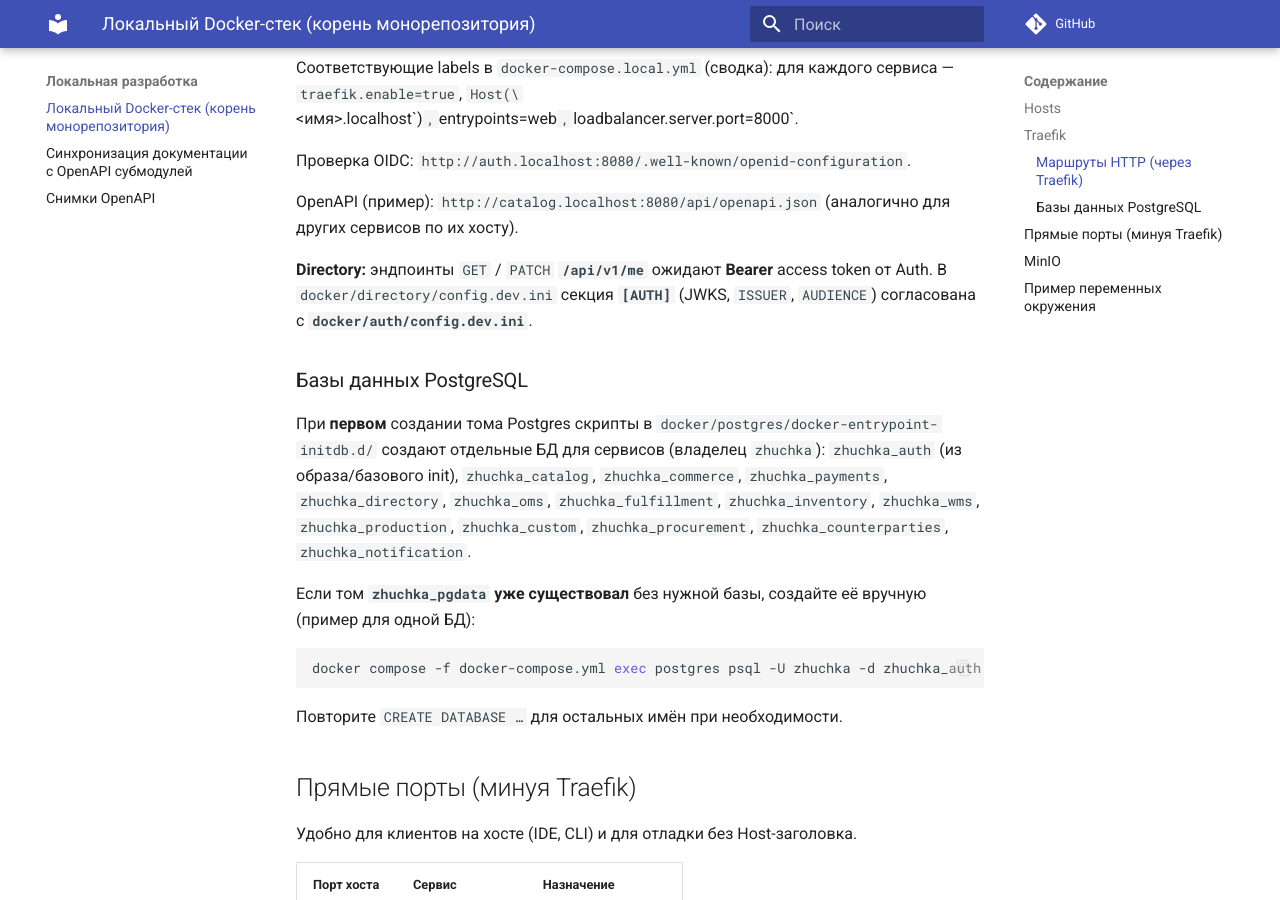
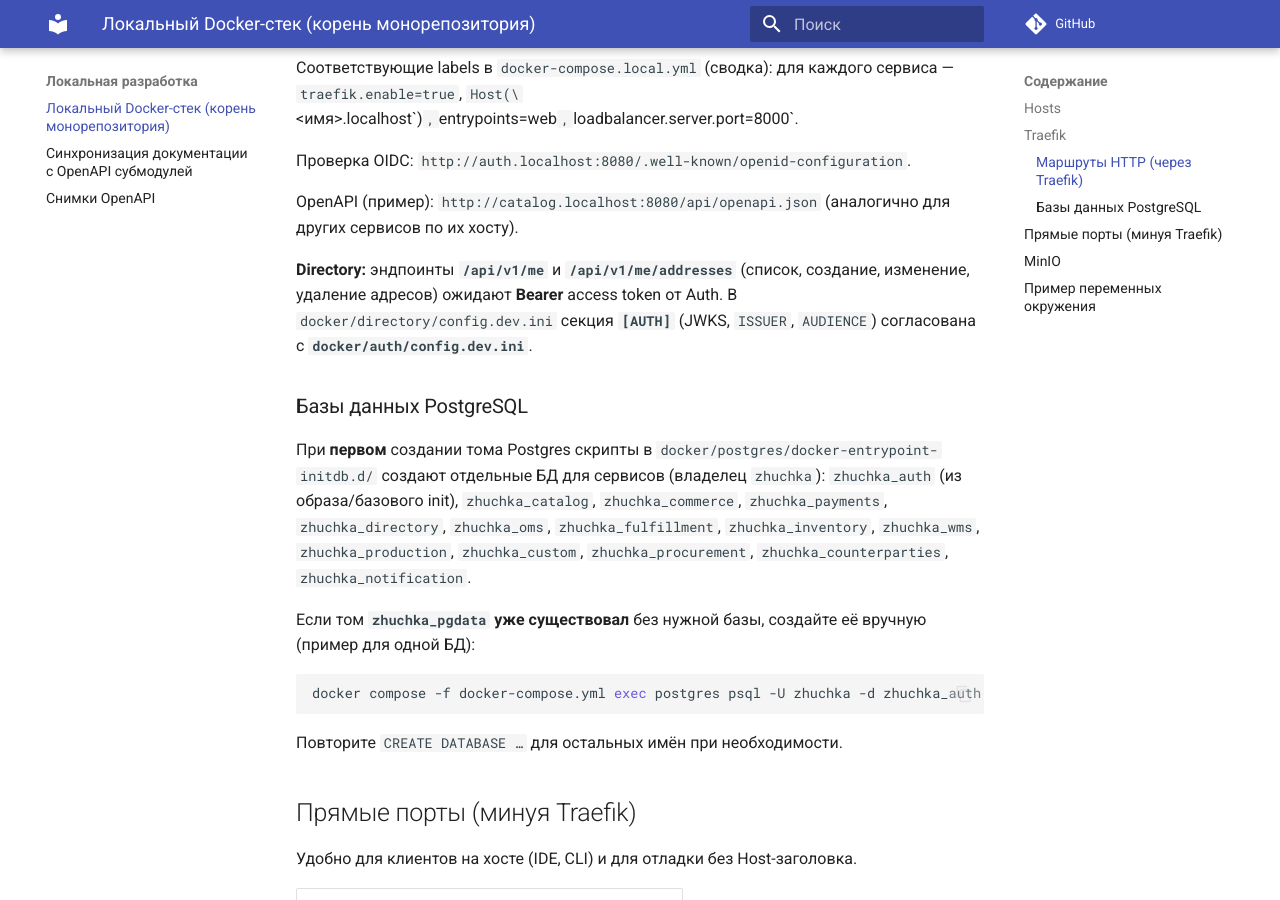
Before and after one commit to ZhuchkaTriplesix/ZhuchkaKeyboards, an MkDocs documentation site: the page built from docs/docker-local.md, in a window 1280 px wide and 900 px high, scrolled down 1921 px. Built offline with MkDocs 1.6.1 and Material for MkDocs 9.7.7, drawn with Linux system fonts in a browser that asks for light colours; comment, search, counter and statistics services are not loaded.

Commit message:
chore(directory): bump submodule (me/addresses CRUD)
Update docker-local note for /me/addresses.

Made-with: Cursor

```diff
--- a/docs/docker-local.md
+++ b/docs/docker-local.md
@@ -61,7 +61,7 @@ docker compose -f docker-compose.yml -f docker-compose.local.yml up -d --build
 
 OpenAPI (пример): `http://catalog.localhost:8080/api/openapi.json` (аналогично для других сервисов по их хосту).
 
-**Directory:** эндпоинты `GET` / `PATCH` **`/api/v1/me`** ожидают **Bearer** access token от Auth. В `docker/directory/config.dev.ini` секция **`[AUTH]`** (JWKS, `ISSUER`, `AUDIENCE`) согласована с **`docker/auth/config.dev.ini`**.
+**Directory:** эндпоинты **`/api/v1/me`** и **`/api/v1/me/addresses`** (список, создание, изменение, удаление адресов) ожидают **Bearer** access token от Auth. В `docker/directory/config.dev.ini` секция **`[AUTH]`** (JWKS, `ISSUER`, `AUDIENCE`) согласована с **`docker/auth/config.dev.ini`**.
 
 ### Базы данных PostgreSQL
 
```
